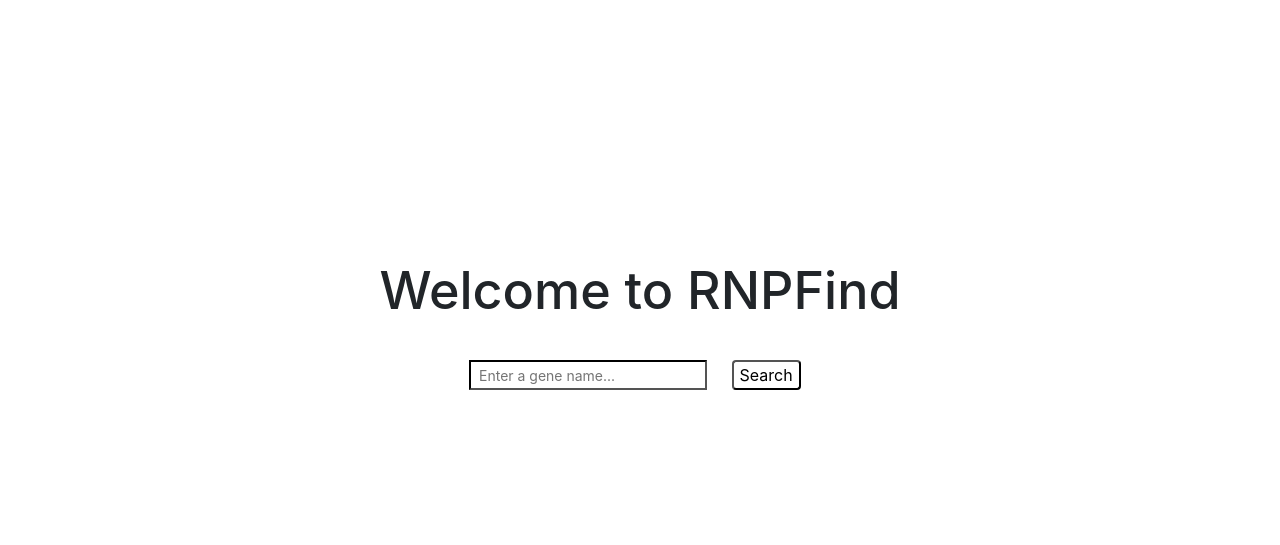
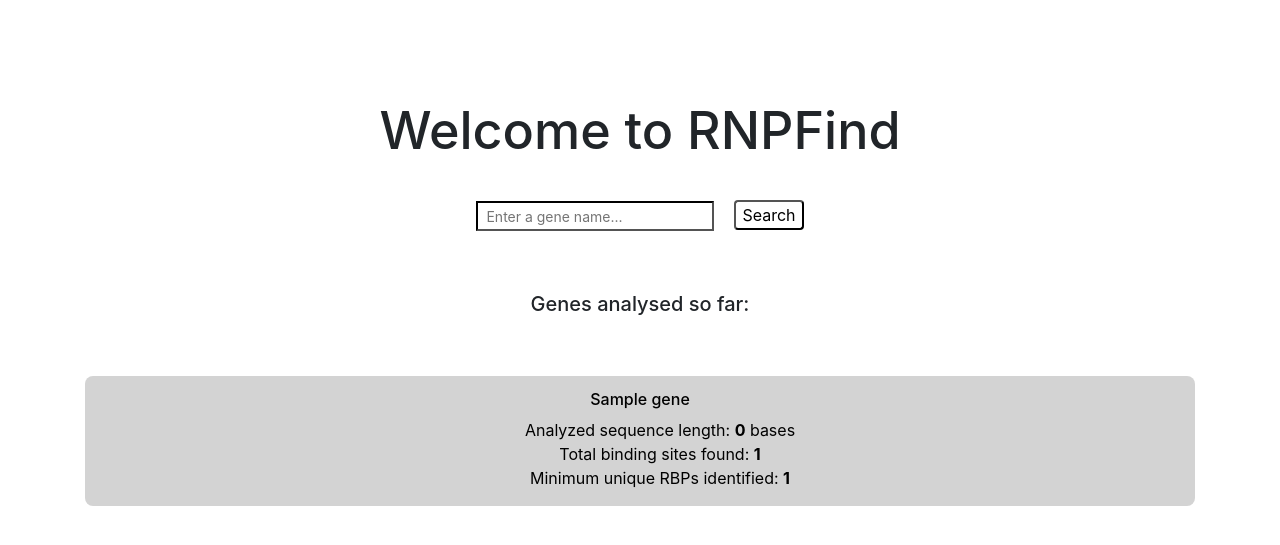
Before and after one commit to mnahinkhan/rnpfind, a Django app: page / in a window 1280 px wide. Shown: the part 56-601 px from the top of the page. Run offline with Django 3.2, Linux system fonts and the light colour scheme; tables that the repository leaves empty hold one stand-in row (values such as "Sample post"); some libraries are stand-ins or nearby versions.

Commit message:
created feature to see analyzed genes

```diff
--- a/rnp_find/settings.py
+++ b/rnp_find/settings.py
@@ -126,7 +126,7 @@ USE_L10N = True
 
 USE_TZ = True
 
-
+WHITENOISE_AUTOREFRESH = True
 # Static files (CSS, JavaScript, Images)
 # https://docs.djangoproject.com/en/3.1/howto/static-files/
 
--- a/website/models.py
+++ b/website/models.py
@@ -21,7 +21,7 @@ class Gene(models.Model):
         return max(summary.number_of_rbps for summary in self.binding_summaries.all())
 
     def size(self):
-        return end_coord  - start_coord
+        return self.end_coord  - self.start_coord
 
 
 
--- a/website/static/website/styles.css
+++ b/website/static/website/styles.css
@@ -37,14 +37,14 @@ p {
   }
 }
 .heading {
-  margin-top: 30vh;
+  margin-top: 10vh;
   animation-name: fade;
   animation-direction: forwards;
   animation-duration: 3s;
 }
 
 #search_form {
-  margin-left: 30vw;
+  margin-bottom: 60px;
 }
 #search_form #search_button {
   height: 30px;
@@ -71,3 +71,33 @@ p {
 #search_form #gene_name:focus {
   outline: none;
 }
+
+.analysed_genes {
+  margin-top: 60px;
+}
+.analysed_genes a {
+  color: #FFFFFF;
+  text-decoration: none;
+}
+.analysed_genes .analysed_gene {
+  padding-left: 10vw;
+  padding-right: 10vw;
+  background-color: lightgray;
+  margin-top: 30px;
+  margin-bottom: 30px;
+  border-radius: 8px;
+  padding-top: 14px;
+}
+.analysed_genes h5 {
+  margin-bottom: 60px;
+}
+.analysed_genes h6 {
+  color: black;
+}
+.analysed_genes ul {
+  list-style-type: none;
+}
+.analysed_genes li {
+  text-align: center;
+  color: black;
+}
--- a/website/static/website/styles.scss
+++ b/website/static/website/styles.scss
@@ -38,14 +38,15 @@ p {
     }
 }
 .heading {
-    margin-top: 30vh;
+    margin-top: 10vh;
     animation-name: fade;
     animation-direction: forwards;
     animation-duration: 3s;
 }
 
 #search_form {
-    margin-left: 30vw;
+    // margin-left: 30vw;
+    margin-bottom: 60px;
     #search_button {
         height: 30px;
         padding-top: 0px;
@@ -74,3 +75,38 @@ p {
         outline: none;
     }
 }
+
+
+
+.analysed_genes {
+    a {
+        color: #FFFFFF;
+        text-decoration: none;
+    }
+
+    .analysed_gene {
+        padding-left: 10vw;
+        padding-right: 10vw;
+        background-color: lightgray;
+        margin-top: 30px;
+        margin-bottom: 30px;
+        border-radius: 8px;
+        padding-top: 14px;
+    }
+    margin-top: 60px;
+    h5 {
+        margin-bottom: 60px;
+    }
+    h6 {
+        color: black;
+    }
+    ul {
+        list-style-type:none;
+    }
+
+    li {
+        text-align: center;
+        color: black
+    }
+
+}
--- a/website/templates/website/index.html
+++ b/website/templates/website/index.html
@@ -9,8 +9,8 @@
         </div>
     </div>
     <div class="container search-bar">
-        <form id = "search_form" action="{% url 'gene-page'%}">
-            <div class="form-group">
+        <form id = "search_form" action="{% url 'gene-page-redirector'%}">
+            <div class="form-group form-inline justify-content-center">
                 <input id="gene_name" type="text" name="gene_name" placeholder="Enter a gene name..."
                             class="form-control-sm">
                 <button type="submit" id="search_button">Search</button>
@@ -26,6 +26,23 @@
             </div>
         </div>
     </div>
+    {% endif %}
 
-    {% endif %}
+    <div class="container analysed_genes">
+        <h5>Genes analysed so far:</h5>
+        {% for gene in analysed_genes %}
+            <a href="{% url 'gene-page' gene.name %}"><div class="container analysed_gene">
+                <div class="row">
+                    <div class="col-12">
+                        <h6>{{gene.name}}</h6>
+                        <ul>
+                            <li>Analyzed sequence length: <b>{{gene.size}}</b> bases</li>
+                            <li>Total binding sites found: <b>{{gene.total_sites}}</b></li>
+                            <li>Minimum unique RBPs identified: <b>{{gene.max_unique_rbps}}</b></li>
+                        </ul>
+                    </div>
+                </div>
+            </div></a>
+        {% endfor %}
+    </div>
 {% endblock %}
--- a/website/urls.py
+++ b/website/urls.py
@@ -4,7 +4,8 @@ from . import views
 
 urlpatterns = [
 	path("", views.index, name="index"),
-	path("gene", views.gene_page, name="gene-page"),
+	path("gene", views.gene_page_redirector, name="gene-page-redirector"),
+	path("gene/<str:gene_name>", views.gene_page, name="gene-page"),
 	path("analysis-request/<str:gene>", views.analysis_request, name="analysis-request"),
 	path("analysis-status/<str:request_id>", views.analysis_status, name="analysis-status")
 ]
--- a/website/views.py
+++ b/website/views.py
@@ -16,13 +16,17 @@ from website.scripts.analysis_functions import analysis_method_functions
 def index(request, bad_gene=""):
     # bad_gene = request.GET['gene_name'] if 'gene_name' in request.GET else ""
     return render(request, "website/index.html", {
-        'bad_gene': bad_gene
+        'bad_gene': bad_gene,
+        'analysed_genes': Gene.objects.all()
     })
 
+def gene_page_redirector(request):
+    gene_name = request.GET['gene_name']
+    return gene_page(request, gene_name)
 
-def gene_page(request):
+def gene_page(request, gene_name):
     # Gene.objects.all().delete();
-    gene_name = request.GET['gene_name']
+    # gene_name = request.GET['gene_name']
     success, _,_,_, official_name = gene_to_coord(gene_name)
     if not success:
         return index(request, bad_gene=gene_name)
```
Also changed, not shown: 9 other files.
